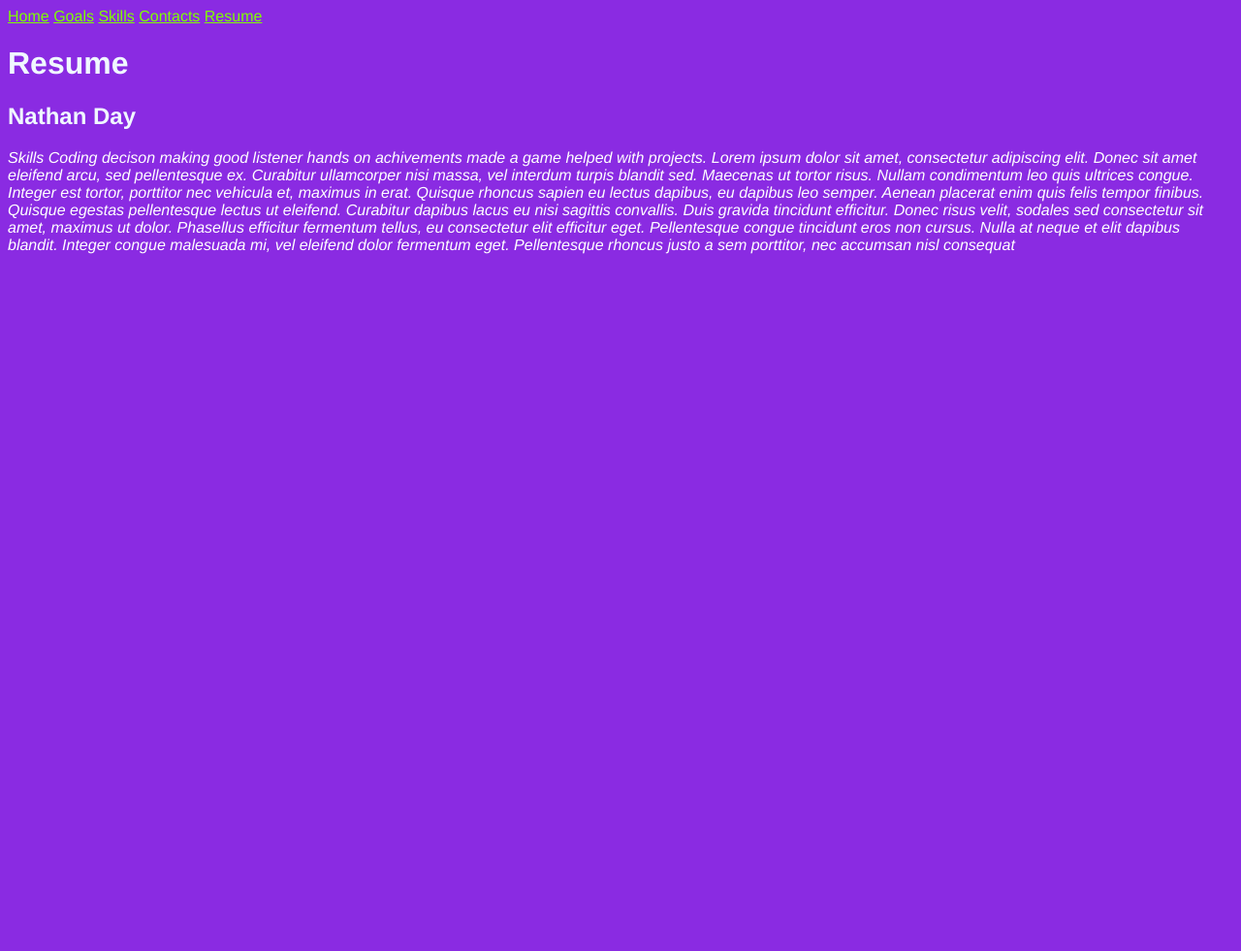
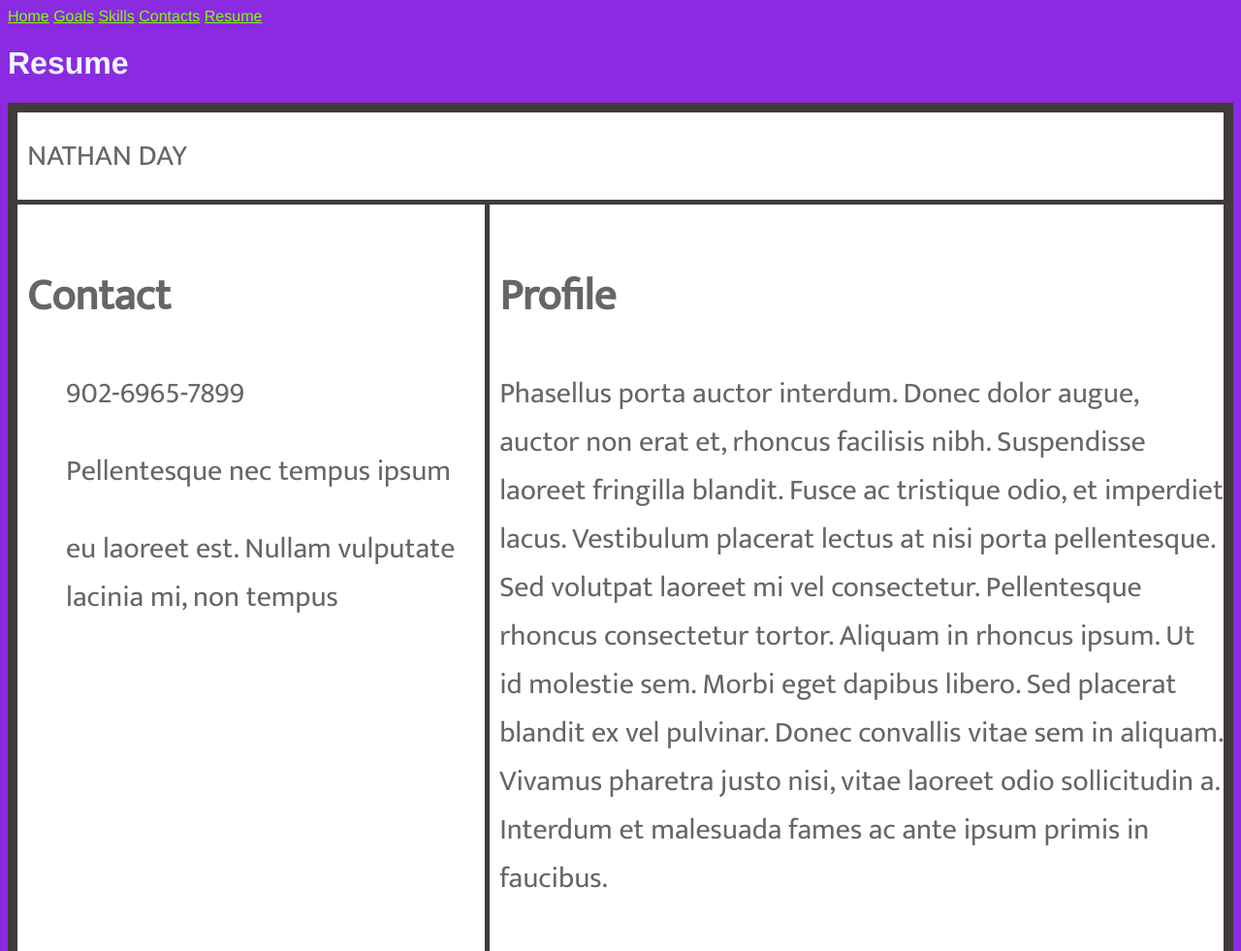
Before and after one commit to ND613/ePortfoilo, a plain HTML site: page resume.html in a window 1280 px wide. Shown: the top 981 px of the page at 97% size. Before the commit the page ends 800 px from the top, so only its background shows below. Drawn offline with Linux system fonts and the light colour scheme.

Commit message:
completed EX9

```diff
--- /dev/null
+++ b/Portfolio_layout.css
@@ -0,0 +1,43 @@
+@charset "utf-8";
+/*
+Author: Nathan Day
+Date: 2/16/2023
+Description: CSS file for ePortfolio
+*/
+
+.item1 {grid-area: header; }
+.item2 {grid-area: contact; }
+.item3 {grid-area: skills; }
+.item4 {grid-area: education; }
+.item5 {grid-area: profile; }
+.item6 {grid-area: experience; }
+
+.grid-container {
+    display: grid;
+    grid-template-areas:
+        "header header header"
+        "contact profile profile"
+        "skills experience experience"
+        "education experience experience";
+    gap: 5px;
+    background-color: rgb(65, 59, 59);
+    padding: 10px;
+    font-family: "Mukta";
+}
+.grid-container > div {
+    background-color: white;
+    text-align: left;
+    padding: 20px 0;
+    padding-left: 10px;
+    font-size: 30px;
+    color: #666666;
+}
+
+.grid-container > div h2 {
+    text-transform: capitalize;
+}
+
+.grid-container > div p{
+    font-size: 1em;
+    font-weight: lighter;
+}
--- a/resume.html
+++ b/resume.html
@@ -3,7 +3,9 @@
 <html lang="en">
     <head>
         <title>Resume Page</title>
+        <link rel="stylesheet" href="https://fonts.googleapis.com/css?family=Mukta">
         <link rel="stylesheet" href="portfolio_base.css">
+        <link rel="stylesheet" href="portfolio_layout.css">
     </head>
     <body>
         <div id="nav">
@@ -16,17 +18,45 @@
 
 
         </div>
-         <h1>Resume </h1>
-         <h2>Nathan Day</h2>
-         <p id="para1">Skills
-         Coding
-         decison making
-         good listener
-         hands on
-         achivements
-         made a game
-         helped with projects.
-         Lorem ipsum dolor sit amet, consectetur adipiscing elit. Donec sit amet eleifend arcu, sed pellentesque ex. Curabitur ullamcorper nisi massa, vel interdum turpis blandit sed. Maecenas ut tortor risus. Nullam condimentum leo quis ultrices congue. Integer est tortor, porttitor nec vehicula et, maximus in erat. Quisque rhoncus sapien eu lectus dapibus, eu dapibus leo semper. Aenean placerat enim quis felis tempor finibus. Quisque egestas pellentesque lectus ut eleifend. Curabitur dapibus lacus eu nisi sagittis convallis. Duis gravida tincidunt efficitur. Donec risus velit, sodales sed consectetur sit amet, maximus ut dolor. Phasellus efficitur fermentum tellus, eu consectetur elit efficitur eget. Pellentesque congue tincidunt eros non cursus. Nulla at neque et elit dapibus blandit. Integer congue malesuada mi, vel eleifend dolor fermentum eget. Pellentesque rhoncus justo a sem porttitor, nec accumsan nisl consequat
-         </p>
+        <h1>Resume </h1>
+        <section>
+            <div class="grid-container">
+                <div class="item1">NATHAN DAY</div>
+                <div class="item2"><h2>Contact</h2>
+                    <p>
+
+                        <ul>902-6965-7899</ul>
+                        <ul>Pellentesque nec tempus ipsum</ul>
+                        <ul>eu laoreet est. Nullam vulputate lacinia mi, non tempus</ul>
+
+                    </p>
+                </div>
+                <div class="item3"><h2>skills</h2>
+                    <p>Aliquam erat volutpat. Suspendisse pharetra posuere neque a vestibulum. Nam sit amet pellentesque eros. Sed a velit ac risus dictum pulvinar. Etiam volutpat turpis ut ante porta suscipit. Pellentesque gravida diam ac vestibulum fringilla. Nulla facilisi.
+
+                    </p>
+                </div>
+                <div class="item4"><h2>education</h2>
+                    <p>Lorem ipsum dolor sit amet, consectetur adipiscing elit. Aenean augue tortor, maximus eu molestie nec, pharetra sed nisi. Phasellus sapien est, rhoncus non ullamcorper sed, rhoncus eget ex. Phasellus bibendum magna ut consectetur congue. Suspendisse scelerisque mauris eu ante porta, et venenatis dolor fringilla. Nullam egestas tempus ante, a iaculis tellus. Proin congue volutpat posuere. Morbi malesuada erat in ante suscipit, a viverra erat dignissim. Proin scelerisque dignissim ipsum ut pretium. Duis nulla enim, malesuada sit amet elit eget, egestas rhoncus orci.
+
+                    </p>
+                </div>
+                <div class="item5"><h2>profile</h2>
+                    <p>Phasellus porta auctor interdum. Donec dolor augue, auctor non erat et, rhoncus facilisis nibh. Suspendisse laoreet fringilla blandit. Fusce ac tristique odio, et imperdiet lacus. Vestibulum placerat lectus at nisi porta pellentesque. Sed volutpat laoreet mi vel consectetur. Pellentesque rhoncus consectetur tortor. Aliquam in rhoncus ipsum. Ut id molestie sem. Morbi eget dapibus libero. Sed placerat blandit ex vel pulvinar. Donec convallis vitae sem in aliquam. Vivamus pharetra justo nisi, vitae laoreet odio sollicitudin a. Interdum et malesuada fames ac ante ipsum primis in faucibus.
+
+                    </p>
+                </div>
+                <div class="item6"><h2>Experience</h2>
+                    <p>
+                        Pellentesque nec tempus ipsum, eu laoreet est. Nullam vulputate lacinia mi, non tempus velit ultrices eget. Sed scelerisque risus non ipsum malesuada, vitae vestibulum tortor molestie. Proin gravida eget libero consequat blandit. Nulla justo sem, tempor sit amet consequat at, elementum nec augue. Vestibulum nec mi odio. Nam congue mauris nisl, vitae molestie tortor elementum quis. Mauris volutpat sem vitae nibh aliquet, non hendrerit purus dictum. Morbi nisl ex, fermentum a ullamcorper a, consectetur sed neque. Donec mattis, eros sit amet sagittis tincidunt, tellus purus cursus ante, vitae bibendum quam magna sit amet erat. In pharetra nulla odio, sit amet feugiat purus elementum vel. Vestibulum vel odio ante. In pellentesque, nulla in rutrum eleifend, turpis tortor sagittis lacus, et scelerisque velit arcu eget mauris. Pellentesque ultricies efficitur felis, ac pretium leo varius eget.
+
+                        Aliquam erat volutpat. Suspendisse pharetra posuere neque a vestibulum. Nam sit amet pellentesque eros. Sed a velit ac risus dictum pulvinar. Etiam volutpat turpis ut ante porta suscipit. Pellentesque gravida diam ac vestibulum fringilla. Nulla facilisi.
+
+                        Duis ac porta turpis. Nulla interdum lacinia ligula, eu hendrerit arcu tincidunt sed. Aliquam condimentum vulputate ornare. Vivamus ultricies accumsan orci at feugiat. Suspendisse est nibh, lobortis ac diam vel, sollicitudin placerat nulla. Vestibulum faucibus augue in nulla egestas, nec luctus felis accumsan. Cras et arcu sodales, imperdiet metus vitae, scelerisque nunc. Aenean vel odio efficitur, sollicitudin nisl eget, euismod leo. Phasellus eu eros nisi. Cras eget iaculis eros. Pellentesque habitant morbi tristique senectus et netus et malesuada fames ac turpis egestas. Cras eget fringilla ipsum. Nulla vitae lacus scelerisque, dictum nunc vel, dignissim libero. Curabitur eu velit vel massa gravida feugiat at vitae quam.
+
+                    </p>
+                </div>
+            </div>
+        </section>
     </body>
 </html>
```
Also changed, not shown: contacts.html (+1 -0 lines), goals.html (+1 -0 lines), index.html (+1 -0 lines), skills.html (+1 -0 lines).
